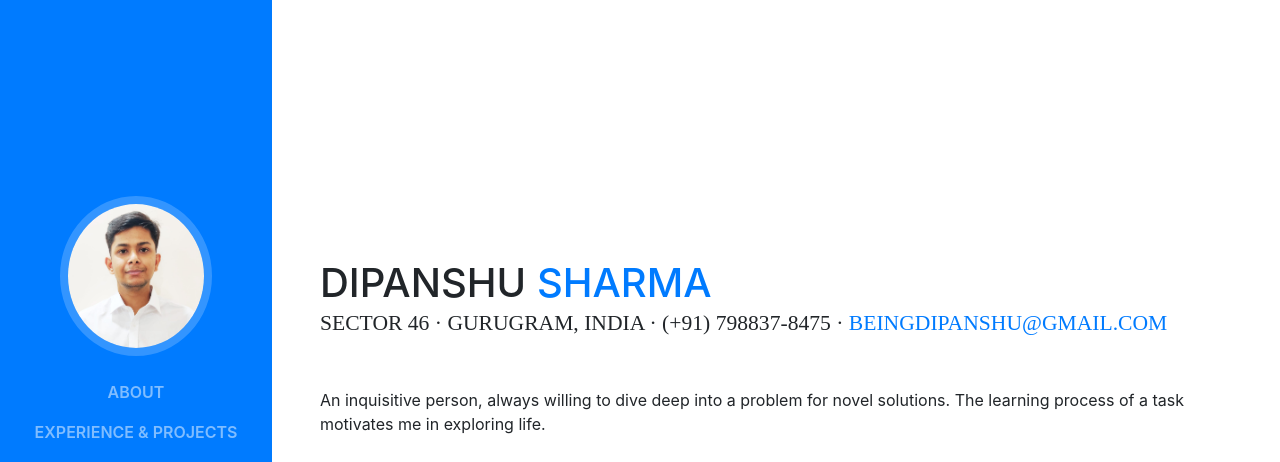
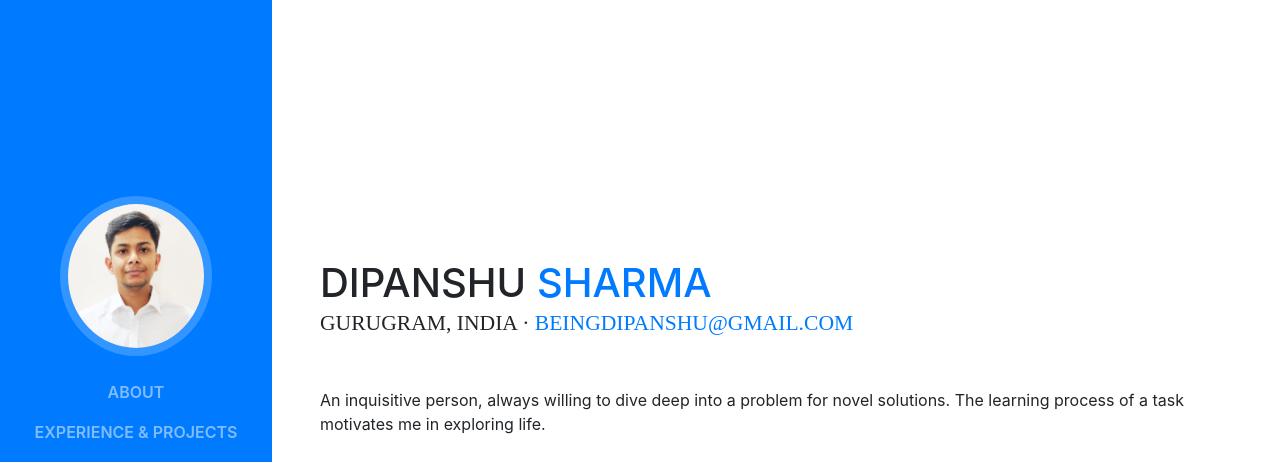
Before and after one commit to onebeing/resumex, a website with bundled scripts: page index.html in a window 1280 px wide. Shown: the top 462 px of the page. Built offline with nearby package versions, Linux system fonts and the light colour scheme; a web font is replaced by a local one.

Commit message:
Update index.html

```diff
--- a/index.html
+++ b/index.html
@@ -71,7 +71,7 @@
           <h1 class="mb-0">Dipanshu
             <span class="text-primary">Sharma</span>
           </h1>
-          <div class="subheading mb-5">Sector 46 · Gurugram, India · (+91) 798837-8475 ·
+          <div class="subheading mb-5">Gurugram, India ·
             <a href="beingdipanshu@gmail.com">beingdipanshu@gmail.com</a>
           </div>
           <p class="mb-5">An inquisitive person, always willing to dive deep into a problem for novel solutions. The learning process of a task motivates me in exploring life.</p>
```
